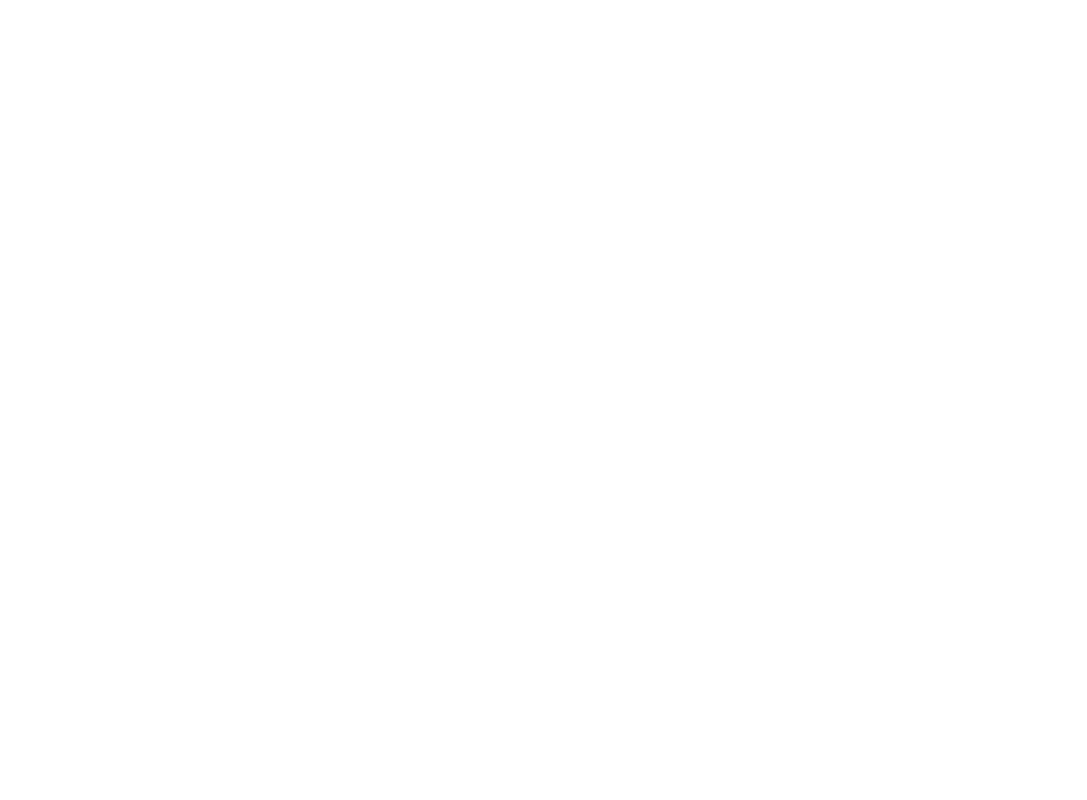
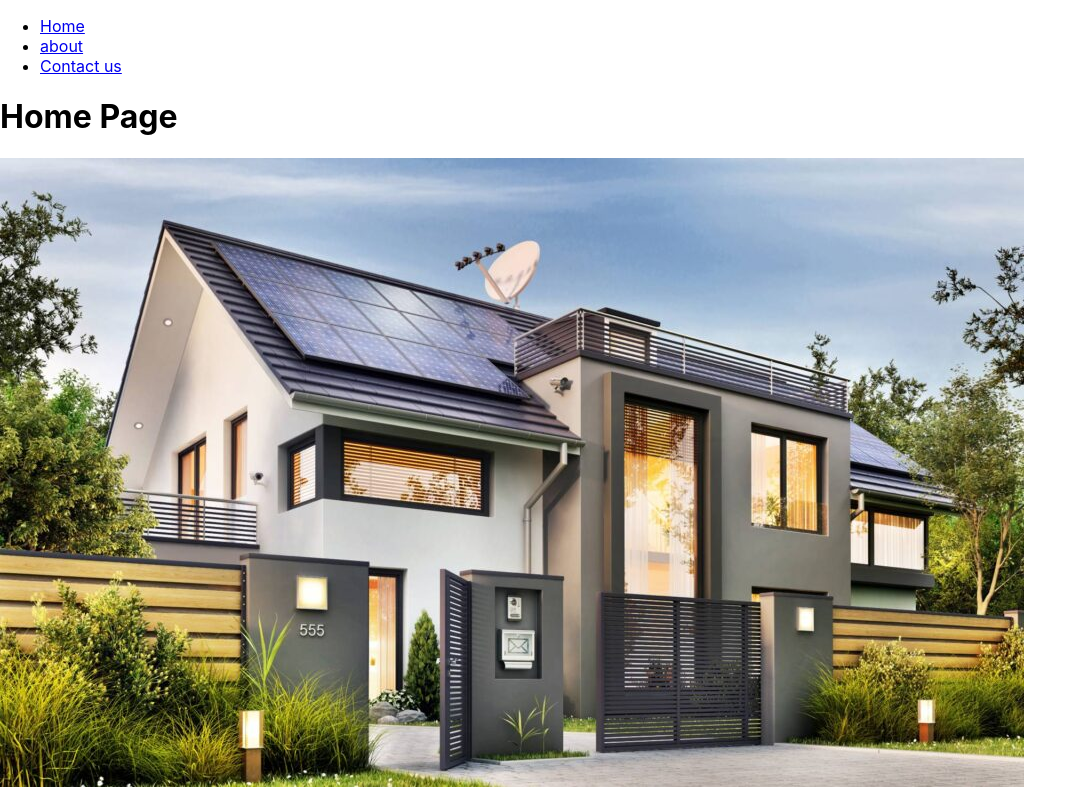
Before and after one commit to Shekta99/react-router-v5-ci, a React (Create React App) app: page / in a window 1280 px wide. Shown: the whole page, without its empty margins (0-1087 px from the left). Built offline with nearby package versions, Linux system fonts and the light colour scheme.

Commit message:
create all routing example

```diff
--- a/src/App.tsx
+++ b/src/App.tsx
@@ -1,7 +1,53 @@
-import React from "react";
+import React, { Suspense } from "react";
+import {
+  BrowserRouter as Router,
+  Switch,
+  Route,
+  Link,
+  NavLink,
+} from "react-router-dom";
+import About from "./components/About";
+import Contact from "./components/Contact";
+import Email from "./components/Email";
 
-function App() {
-  return <div className="App"></div>;
+const Home = React.lazy(() => import("./components/Home"));
+
+export default function App() {
+  return (
+    <div className="App">
+      <Router>
+        <ul>
+          <li>
+            <NavLink to="/home" activeStyle={{ background: "green" }}>
+              Home
+            </NavLink>
+          </li>
+          <li>
+            <NavLink to="/about" activeStyle={{ background: "green" }}>
+              about
+            </NavLink>
+          </li>
+          <li>
+            <Link to="/contact">Contact us</Link>
+          </li>
+        </ul>
+        <Suspense fallback={<div>Cargando</div>}>
+          <Switch>
+            <Route path="/contact/email">
+              <Email />
+            </Route>
+            <Route exact path="/contact">
+              <Contact />
+            </Route>
+            <Route path="/about/:section">
+              <About />
+            </Route>
+            <Route path="/*">
+              <Home />
+            </Route>
+          </Switch>
+        </Suspense>
+      </Router>
+    </div>
+  );
 }
-
-export default App;
--- /dev/null
+++ b/src/components/About.tsx
@@ -0,0 +1,16 @@
+import { useParams } from "react-router-dom";
+import Programas from "./Programas";
+
+type AboutParams = {
+  section: string;
+};
+
+export default function About() {
+  const { section } = useParams<AboutParams>();
+  return (
+    <>
+      <h1>About</h1>
+      {section === "programas" ? <Programas /> : <h2>Hola somos Ada School</h2>}
+    </>
+  );
+}
--- /dev/null
+++ b/src/components/Contact.tsx
@@ -0,0 +1,8 @@
+export default function Contact() {
+  return (
+    <>
+      <h1>Contact Page</h1>
+      <a href="https://ada-school.org/">Pagina ada school</a>
+    </>
+  );
+}
--- /dev/null
+++ b/src/components/Email.tsx
@@ -0,0 +1,3 @@
+export default function Email() {
+  return <h1>ada@ada-school.org</h1>;
+}
--- /dev/null
+++ b/src/components/Home.tsx
@@ -0,0 +1,10 @@
+import casa from "../img/casa.jpg";
+
+export default function Home() {
+  return (
+    <>
+      <h1>Home Page</h1>
+      <img src={casa} alt="home" />
+    </>
+  );
+}
--- /dev/null
+++ b/src/components/Programas.tsx
@@ -0,0 +1,10 @@
+export default function Programas() {
+  return (
+    <ol>
+      <li>Frontend</li>
+      <li>JavaScript</li>
+      <li>Typescript</li>
+      <li>React</li>
+    </ol>
+  );
+}
```
